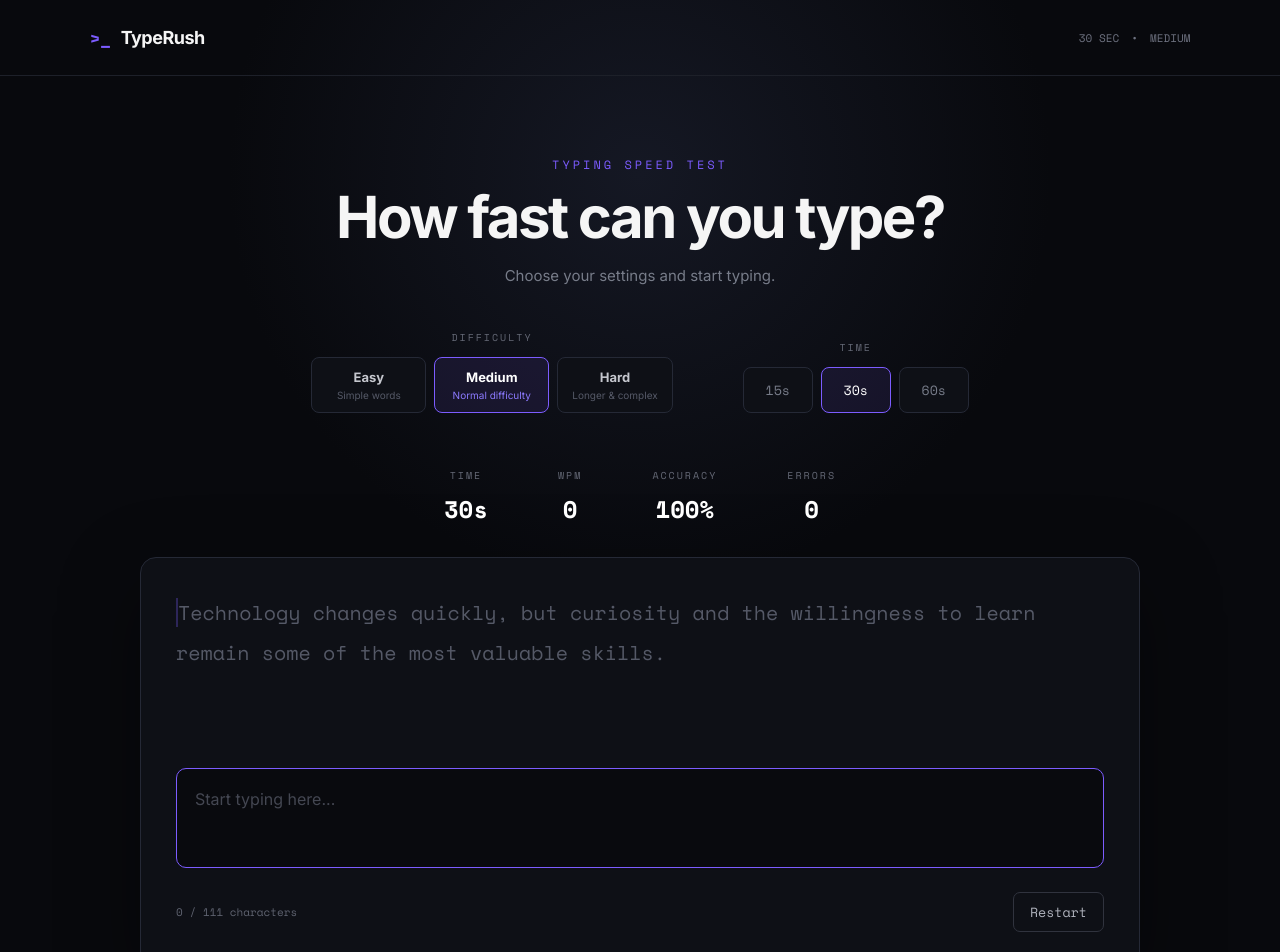
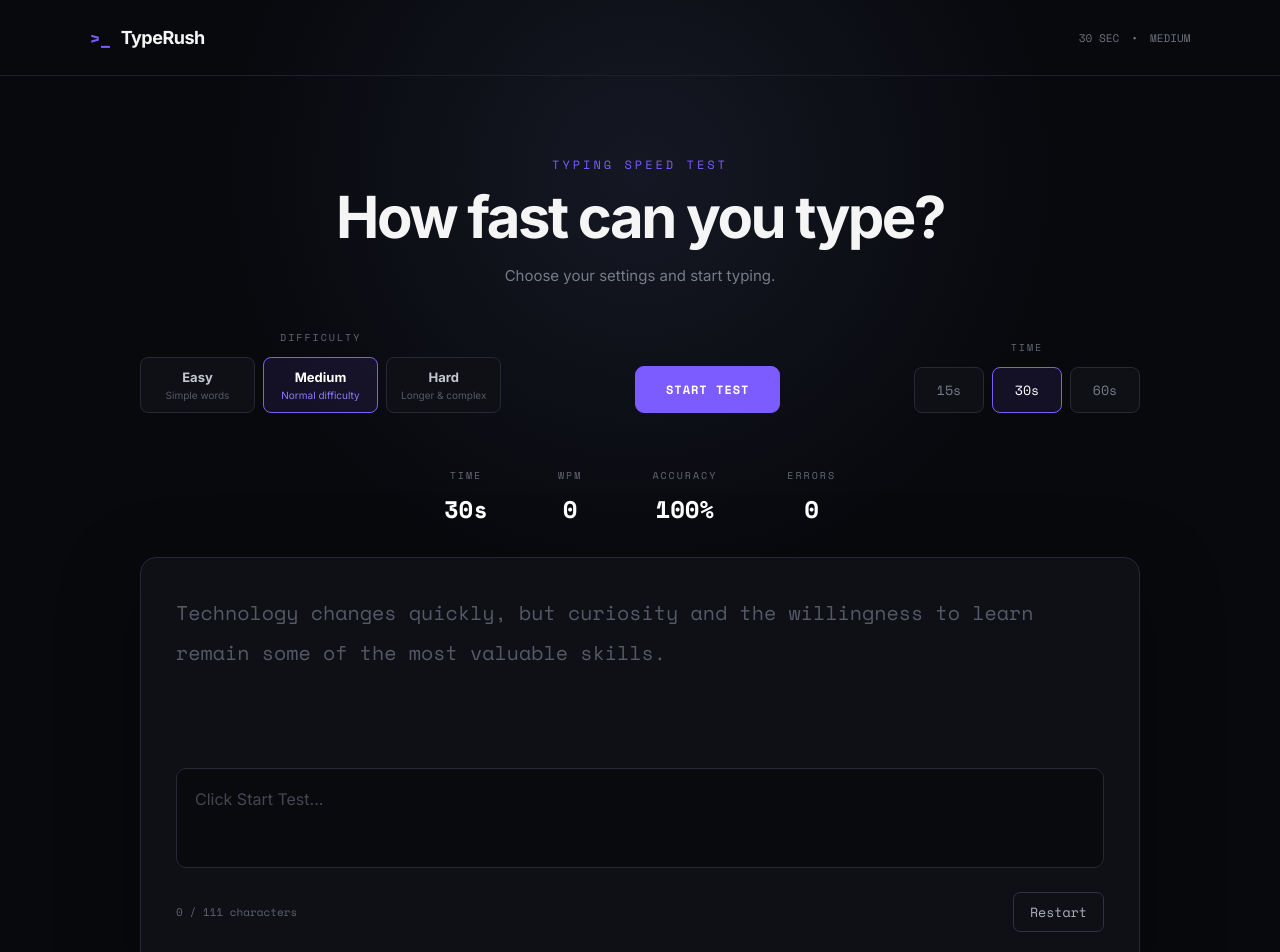
Before and after one commit to oiiiMansi/typing-speed-game, a React app: page / in a window 1280 px wide. Shown: the top 952 px of the page. Built offline with nearby package versions, Linux system fonts and the light colour scheme; the HTML template or start-up script is replaced by a standard one.

Commit message:
Add test countdown and start flow

```diff
--- a/src/App.css
+++ b/src/App.css
@@ -453,3 +453,56 @@ footer {
   color: #777c89;
   font-size: 14px;
 }
+
+/* START BUTTON */
+
+.start-button {
+  display: block;
+  margin: 30px auto 0;
+  padding: 14px 30px;
+  border: 1px solid #7c5cff;
+  border-radius: 9px;
+  background: #7c5cff;
+  color: #fff;
+  font-family: "Space Mono", monospace;
+  font-size: 12px;
+  font-weight: 700;
+  letter-spacing: 1px;
+  cursor: pointer;
+  transition: 0.2s;
+}
+
+.start-button:hover {
+  transform: translateY(-2px);
+  box-shadow: 0 10px 30px rgba(124, 92, 255, 0.25);
+}
+
+/* COUNTDOWN */
+
+.countdown {
+  width: 100%;
+  margin: 45px 0 20px;
+  text-align: center;
+  font-family: "Space Mono", monospace;
+  font-size: 64px;
+  font-weight: 700;
+  color: #7c5cff;
+  animation: countdownPulse 1s ease-in-out;
+}
+
+@keyframes countdownPulse {
+  0% {
+    transform: scale(0.7);
+    opacity: 0;
+  }
+
+  50% {
+    transform: scale(1.1);
+    opacity: 1;
+  }
+
+  100% {
+    transform: scale(1);
+    opacity: 1;
+  }
+}
--- a/src/App.jsx
+++ b/src/App.jsx
@@ -33,12 +33,11 @@ const getRandomText = (difficulty) => {
 
 function App() {
   const textareaRef = useRef(null);
+
   const [input, setInput] = useState("");
   const [sampleText, setSampleText] = useState(
     getRandomText("medium")
-
   );
-
 
   const [selectedTime, setSelectedTime] = useState(30);
   const [time, setTime] = useState(30);
@@ -47,8 +46,12 @@ function App() {
 
   const [started, setStarted] = useState(false);
   const [finished, setFinished] = useState(false);
+  const [countdown, setCountdown] = useState(null);
 
-  // Timer
+  // =========================
+  // TIMER
+  // =========================
+
   useEffect(() => {
     if (!started || finished || time <= 0) return;
 
@@ -66,59 +69,111 @@ function App() {
     return () => clearInterval(timer);
   }, [started, finished, time]);
 
+  // =========================
+  // TYPING
+  // =========================
 
-
-  // Start typing
   const handleChange = (event) => {
-    if (finished) return;
+    if (finished || countdown !== null) return;
 
     const value = event.target.value;
 
-    if (!started) {
-      setStarted(true);
-    }
-
     setInput(value);
 
+    // Finish when entire text is typed
     if (value.length >= sampleText.length) {
       setFinished(true);
     }
   };
 
-  // Change time
+  // =========================
+  // TIME SELECTION
+  // =========================
+
   const handleTimeChange = (newTime) => {
-    if (started) return;
+    if (started || countdown !== null) return;
 
     setSelectedTime(newTime);
     setTime(newTime);
   };
 
-  // Change difficulty
+  // =========================
+  // DIFFICULTY
+  // =========================
+
   const handleDifficultyChange = (newDifficulty) => {
-    if (started) return;
+    if (started || countdown !== null) return;
 
     setDifficulty(newDifficulty);
     setSampleText(getRandomText(newDifficulty));
   };
 
-  // Restart
+  // =========================
+  // START COUNTDOWN
+  // =========================
+
+  const startGame = () => {
+    if (started || finished || countdown !== null) return;
+
+    setCountdown(3);
+
+    let current = 3;
+
+    const countdownTimer = setInterval(() => {
+      current -= 1;
+
+      if (current === 0) {
+        clearInterval(countdownTimer);
+
+        setCountdown(null);
+        setStarted(true);
+
+        return;
+      }
+
+      setCountdown(current);
+    }, 1000);
+  };
+
+  // =========================
+  // FOCUS AFTER COUNTDOWN
+  // =========================
+
+  useEffect(() => {
+    if (started && !finished) {
+      textareaRef.current?.focus();
+    }
+  }, [started, finished]);
+
+  // =========================
+  // RESTART
+  // =========================
+
   const resetGame = () => {
     setInput("");
     setTime(selectedTime);
     setStarted(false);
     setFinished(false);
+    setCountdown(null);
     setSampleText(getRandomText(difficulty));
+
     setTimeout(() => {
       textareaRef.current?.focus();
     }, 0);
   };
 
+  // =========================
+  // KEYBOARD SHORTCUTS
+  // =========================
+
   useEffect(() => {
     const handleKeyboard = (event) => {
+      // ESC = restart
       if (event.key === "Escape") {
         resetGame();
       }
 
+      // ENTER / TAB = restart after finishing
       if (
         (event.key === "Enter" || event.key === "Tab") &&
         finished
@@ -135,37 +190,48 @@ function App() {
     };
   }, [finished]);
 
-  // Correct characters
+  // =========================
+  // STATS
+  // =========================
+
   const correctCharacters = input
     .split("")
-    .filter((char, index) => char === sampleText[index]).length;
+    .filter(
+      (char, index) => char === sampleText[index]
+    ).length;
 
-  // Errors
   const errors = input.length - correctCharacters;
 
-  // Accuracy
   const accuracy =
     input.length > 0
-      ? Math.round((correctCharacters / input.length) * 100)
+      ? Math.round(
+          (correctCharacters / input.length) * 100
+        )
       : 100;
 
-  // Words
-  const words = input.trim() ? input.trim().split(/\s+/).length : 0;
+  const words = input.trim()
+    ? input.trim().split(/\s+/).length
+    : 0;
 
-  // Time used
   const timeUsed = selectedTime - time;
 
-  // WPM
   const wpm =
     timeUsed > 0
-      ? Math.round(words / (timeUsed / 60))
+      ? Math.round(
+          words / (timeUsed / 60)
+        )
       : 0;
+
+  // =========================
+  // UI
+  // =========================
 
   return (
     <main className="app">
 
       {/* HEADER */}
       <header className="header">
+
         <div className="logo">
           <span className="logo-mark">&gt;_</span>
           <span>TypeRush</span>
@@ -176,13 +242,18 @@ function App() {
           <span>•</span>
           <span>{difficulty.toUpperCase()}</span>
         </div>
+
       </header>
 
       {/* GAME */}
       <section className="game-container">
 
+        {/* TITLE */}
         <div className="game-title">
-          <p className="eyebrow">TYPING SPEED TEST</p>
+
+          <p className="eyebrow">
+            TYPING SPEED TEST
+          </p>
 
           <h1>
             {finished
@@ -195,20 +266,25 @@ function App() {
               ? "Here's how you performed."
               : "Choose your settings and start typing."}
           </p>
+
         </div>
 
         {/* SETTINGS */}
         {!started && !finished && (
           <div className="settings">
 
+            {/* DIFFICULTY */}
             <div className="setting-group">
+
               <span className="setting-label">
                 DIFFICULTY
               </span>
 
               <div className="options">
+
                 {Object.entries(DIFFICULTIES).map(
                   ([key, value]) => (
+
                     <button
                       key={key}
                       className={
@@ -220,21 +296,43 @@ function App() {
                         handleDifficultyChange(key)
                       }
                     >
-                      <strong>{value.label}</strong>
-                      <small>{value.description}</small>
+
+                      <strong>
+                        {value.label}
+                      </strong>
+
+                      <small>
+                        {value.description}
+                      </small>
+
                     </button>
+
                   )
                 )}
-              </div>
+
               </div>
 
+            </div>
+
+            {/* START BUTTON */}
+            <button
+              className="start-button"
+              onClick={startGame}
+            >
+              START TEST
+            </button>
+
+            {/* TIME */}
             <div className="setting-group">
+
               <span className="setting-label">
                 TIME
               </span>
 
               <div className="time-options">
+
                 {TIME_OPTIONS.map((option) => (
+
                   <button
                     key={option}
                     className={
@@ -248,10 +346,20 @@ function App() {
                   >
                     {option}s
                   </button>
+
                 ))}
-              </div>
+
               </div>
 
+            </div>
+
+          </div>
+        )}
+
+        {/* COUNTDOWN */}
+        {countdown !== null && (
+          <div className="countdown">
+            {countdown}
           </div>
         )}
 
@@ -283,8 +391,11 @@ function App() {
         {/* TYPING CARD */}
         <div className="typing-card">
 
+          {/* SAMPLE TEXT */}
           <div className="text-display">
-            {sampleText.split("").map((char, index) => {
+
+            {sampleText.split("").map(
+              (char, index) => {
 
                 let className = "";
 
@@ -297,7 +408,8 @@ function App() {
 
                 if (
                   index === input.length &&
-                !finished
+                  !finished &&
+                  started
                 ) {
                   className = "current";
                 }
@@ -310,9 +422,12 @@ function App() {
                     {char}
                   </span>
                 );
-            })}
+              }
+            )}
+
           </div>
 
+          {/* INPUT */}
           <textarea
             ref={textareaRef}
             value={input}
@@ -320,13 +435,22 @@ function App() {
             placeholder={
               finished
                 ? "Test finished — click Restart."
+                : countdown !== null
+                ? "Get ready..."
+                : !started
+                ? "Click Start Test..."
                 : "Start typing here..."
             }
             spellCheck="false"
             autoFocus
-            disabled={finished}
+            disabled={
+              finished ||
+              countdown !== null ||
+              !started
+            }
           />
 
+          {/* CARD FOOTER */}
           <div className="card-footer">
 
             <span>
@@ -343,6 +467,7 @@ function App() {
 
         {/* TIP */}
         <div className="keyboard-hint">
+
           <span>TIP</span>
 
           <p>
@@ -350,9 +475,13 @@ function App() {
               ? `You typed ${words} words with ${accuracy}% accuracy and made ${errors} errors.`
               : "Focus on accuracy first. Speed will come naturally."}
           </p>
+
         </div>
+
+        {/* RESULTS */}
         {finished && (
           <div className="results-message">
+
             <p className="results-label">
               FINAL RESULT
             </p>
@@ -364,6 +493,7 @@ function App() {
             <p>
               {accuracy}% accuracy · {errors} errors
             </p>
+
           </div>
         )}
 
@@ -371,8 +501,13 @@ function App() {
 
       {/* FOOTER */}
       <footer>
+
         <span>TypeRush</span>
-        <span>Built with React + Vite</span>
+
+        <span>
+          Built with React + Vite
+        </span>
+
       </footer>
 
     </main>
```
Lines whose indentation alone changed are shown as unchanged.
